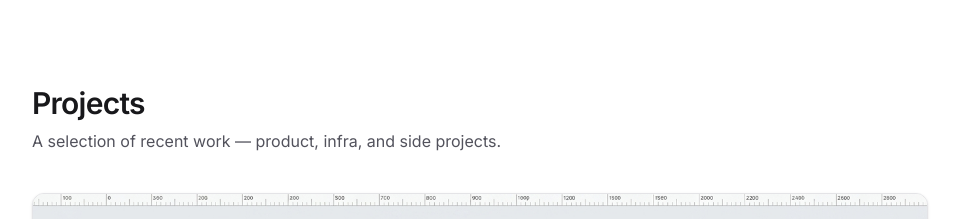
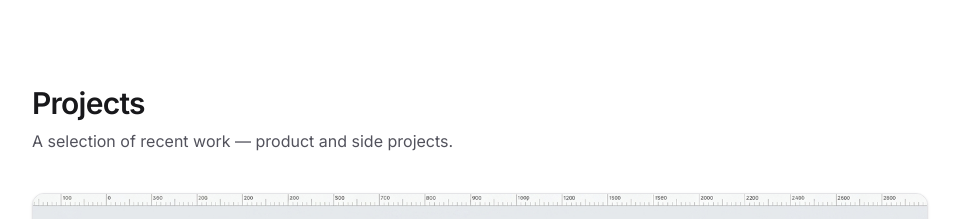
Before and after one commit to Kzt224/Developer-portfolio, a React (Vite) app: page / in a window 1280 px wide. Shown: the part 1280-1499 px from the top of the page, without its empty margins (160-1119 px from the left). Built offline with nearby package versions, Linux system fonts and the light colour scheme.

Commit message:
modify_project_description

```diff
--- a/src/components/Projects.jsx
+++ b/src/components/Projects.jsx
@@ -26,7 +26,7 @@ export function Projects() {
           Projects
         </h2>
         <p className="mt-2 max-w-2xl text-zinc-600 dark:text-zinc-400">
-          A selection of recent work — product, infra, and side projects.
+          A selection of recent work — product and side projects.
         </p>
 
         <div className="mt-10 grid gap-6 sm:grid-cols-2 lg:grid-cols-1">
```
